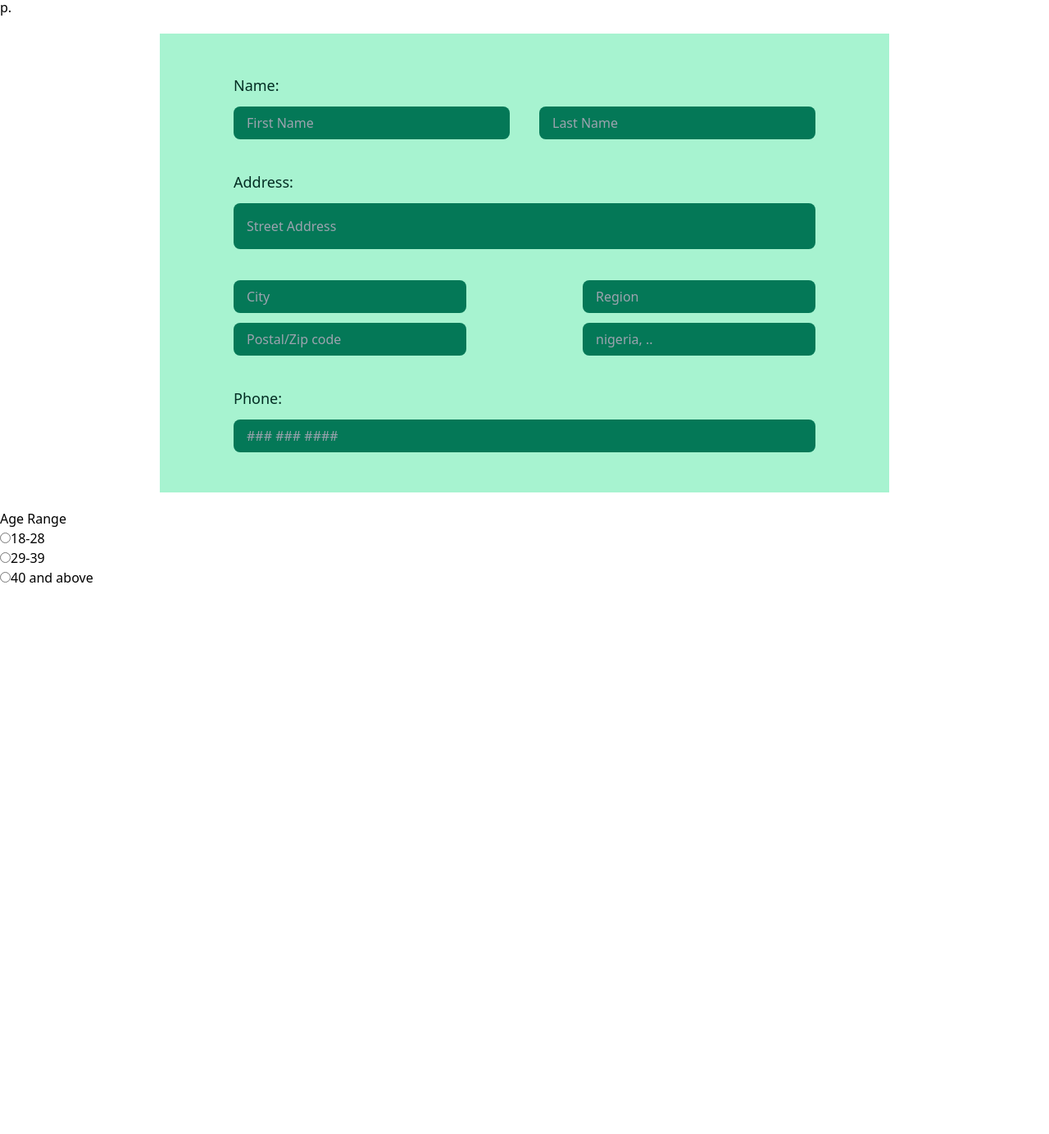
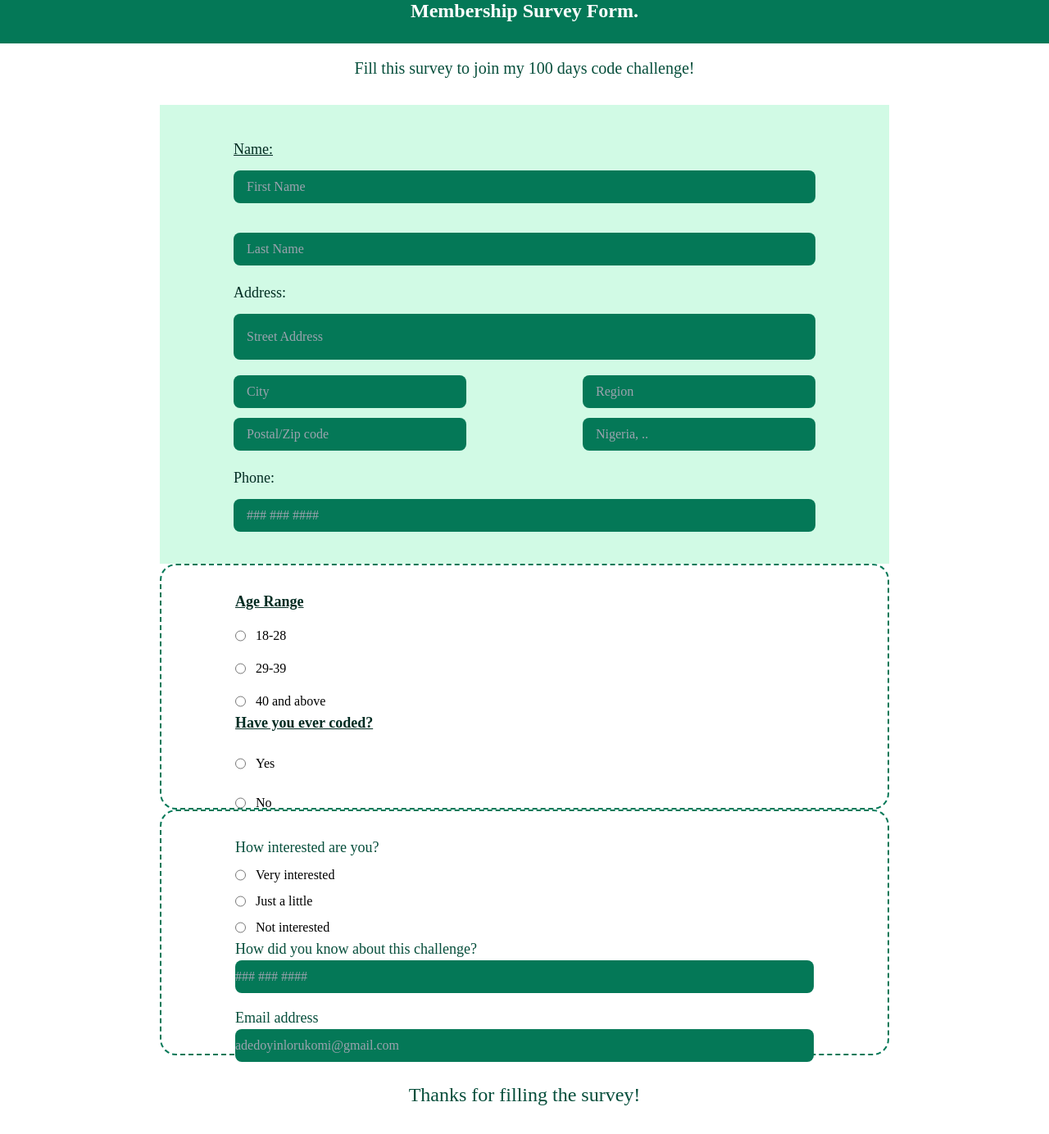
Before and after one commit to Adedoyinlorukomi/Day-one-of-100-, a website: page index.html in a window 1280 px wide. Shown: the part 27-1411 px from the top of the page at 82% size. Before the commit the page ends 800 px from the top, so only its background shows below. Drawn offline with Linux system fonts and the light colour scheme; a web font is replaced by a local one.

Commit message:
commit changes

```diff
--- a/index.html
+++ b/index.html
@@ -5,17 +5,21 @@
     <meta name="viewport" content="width=device-width, initial-scale=1.0">
     <title>Day-one</title>
     <link rel="stylesheet" href="input.css">
+    <!--npx tailwindcss -i ./input.css -o ./output.css --watch -->
       <link href="output.css" rel="stylesheet">
+      <link rel="preconnect" href="https://fonts.googleapis.com">
+      <link rel="preconnect" href="https://fonts.gstatic.com" crossorigin>
+      <link href="https://fonts.googleapis.com/css2?family=Stylish&display=swap" rel="stylesheet">
 </head>
 <body>
-    <h2 class="bg-slate-600">Membership Survey Form</h2>
-    p.
-    <div id="section-one" class="flex flex-col justify-around bg-emerald-200">
+    <h2 class="text-white bg-emerald-700 text-2xl font-bold text-center p-6">Membership Survey Form.</h2>
+    <p class="text-xl text-emerald-900 text-center pt-4">Fill this survey to join my 100 days code challenge!</p>
+    <div id="section-one" class="flex flex-col justify-around bg-emerald-100">
         <div class="flex flex-col gap-3">
             <div class="text-lg text-emerald-950 underline">Name:</div>
-            <div class="flex gap-9">
-                <input type="text" placeholder="First Name" class=" pl-4 w-[50%] h-10 bg-emerald-700 border-solid border-1 rounded-lg">
-                <input type="text" placeholder="Last Name"  class=" pl-4 w-[50%] h-10 bg-emerald-700 border-solid border-1 rounded-lg">
+            <div class="flex gap-9 rp:flex-col">
+                <input type="text" placeholder="First Name" class=" rp:w-full pl-4 w-[50%] h-10 bg-emerald-700 border-solid border-1 rounded-lg">
+                <input type="text" placeholder="Last Name"  class="rp:w-full pl-4 w-[50%] h-10 bg-emerald-700 border-solid border-1 rounded-lg">
             </div>
         </div>
         <div class="flex flex-col gap-3">
@@ -24,13 +28,13 @@
             </div>
 
         <div class="flex flex-col gap-3">
-            <div class="flex justify-between sm=flex-col">
+            <div class="flex justify-between rp=flex-col">
             <input type="text" placeholder="City" class="pl-4 w-[40%] h-10 bg-emerald-700 border-solid border-1 rounded-lg"">
             <input type="text" placeholder="Region" class="pl-4 w-[40%] h-10 bg-emerald-700 border-solid border-1 rounded-lg"">
             </div>
             <div class="flex justify-between">
             <input type="text" placeholder="Postal/Zip code" class="pl-4 w-[40%] h-10 bg-emerald-700 border-solid border-1 rounded-lg"">
-            <input type="text" placeholder="nigeria, .." class="pl-4 w-[40%] h-10 bg-emerald-700 border-solid border-1 rounded-lg"">
+            <input type="text" placeholder="Nigeria, .." class="pl-4 w-[40%] h-10 bg-emerald-700 border-solid border-1 rounded-lg"">
 
             </div>
         </div>
@@ -41,15 +45,40 @@
         </div>
        </div>
 
-       <div class="section-two">
-        <form action="">
-            <p>Age Range</p>
-            <div class="flex flex-col">
-                <div class="col"><input type="radio">18-28</div>
-                <div class="col"><input type="radio">29-39</div>
-                <div class="col"><input type="radio">40 and above</div>
-        </form>
+       <div id="section-two" class="flex flex-col justify-around rp:flex-col">
+            <div class="flex flex-col gap-4">
+                <p class="text-lg text-emerald-950 font-semibold underline">Age Range</p>
+                <div class="flex gap-3"><input type="radio">18-28</div>
+                <div class="flex gap-3"><input type="radio">29-39</div>
+                <div class="flex gap-3"><input type="radio">40 and above</div>
+            </div>
+            <div class="flex flex-col gap-6">
+                <p class="text-lg text-emerald-950 font-semibold underline">Have you ever coded?</p>
+                <div class="flex gap-3"><input type="radio">Yes</div>
+                <div class="flex gap-3"><input type="radio">No</div>
+            </div>
     </div>
+       <div id="section-three" class="flex justify-around rp:flex-col">
+            <div class="flex flex-col gap-2">
+                <p class="text-lg text-emerald-900">How interested are you?</p>
+                <div class="flex gap-3"><input type="radio">Very interested</div>
+                <div class="flex gap-3"><input type="radio">Just a little</div>
+                <div class="flex gap-3"><input type="radio">Not interested</div>
+            </div>
+            <div class="flex flex-col gap-4">
+                <div>
+                    <p class="text-lg text-emerald-900">How did you know about this challenge?</p>
+                    <div class="flex gap-3"><input type="text"class=" w-[100%] h-10 bg-emerald-700
+                     border-solid border-1 rounded-lg" type="text" placeholder="### ### ####"></div>
+                </div>
+                <div>
+                    <p class="text-lg text-emerald-900">Email address</p>
+                    <div class="flex gap-3"><input type="text"class=" w-[100%] h-10 bg-emerald-700
+                     border-solid border-1 rounded-lg" type="text" placeholder="adedoyinlorukomi@gmail.com"></div>
+                </div>
+            </div>
+    </div>
+    <p class="text-2xl text-emerald-900 text-center p-8">Thanks for filling the survey!</p>
 
 
 </body>
--- a/input.css
+++ b/input.css
@@ -7,10 +7,47 @@
     padding: 0;
 }
 
+body{
+    font-family: 'Stylish';
+}
 #section-one{
     height: 560px;
     position: relative;
     width: 890px;
-    margin: 20px auto;
+    margin: 31px auto 0 auto;
     padding: 30px 90px;
 }
+#section-three{
+    background-color: #ffffff;
+    height: 300px;
+    position: relative;
+    width: 890px;
+    margin: 0 auto;
+    border: 2px dashed #047857;border-radius: 20px;
+    padding: 30px 90px;
+}
+#section-two{
+    height: 300px;
+    position: relative;
+    width: 890px;
+    margin: 0 auto;
+    padding: 30px 90px;
+    border: 2px dashed #047857; border-radius: 20px;
+    background-color: #ffffff;
+}
+@media only screen and (max-width: 430px){
+    #section-one{
+        margin: 30px 30px 0 30px;
+        padding: 20px 20px;
+        width: 320px;
+    }
+    #section-two{
+        margin: 0 30px 20px 0 ;
+        width: 320px;
+        height: 500px;
+    }
+    #section-three{
+        height: 500px;
+        width: 320px;
+    }
+}
--- a/tailwind.config.js
+++ b/tailwind.config.js
@@ -1,7 +1,9 @@
 /** @type {import('tailwindcss').Config} */
 module.exports = {
   content: ["./**/*.{html,js}"],
-  theme: {
+  theme: { screens: {
+    'rp': '428px',
+  },
     extend: {},
   },
   plugins: [],
```
Also changed, not shown: output.css.
